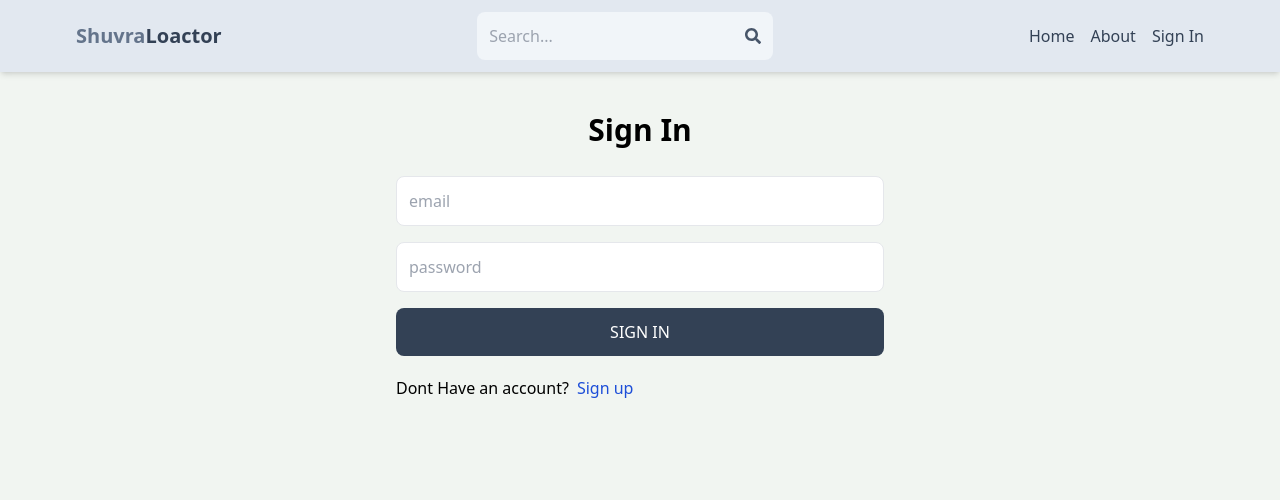
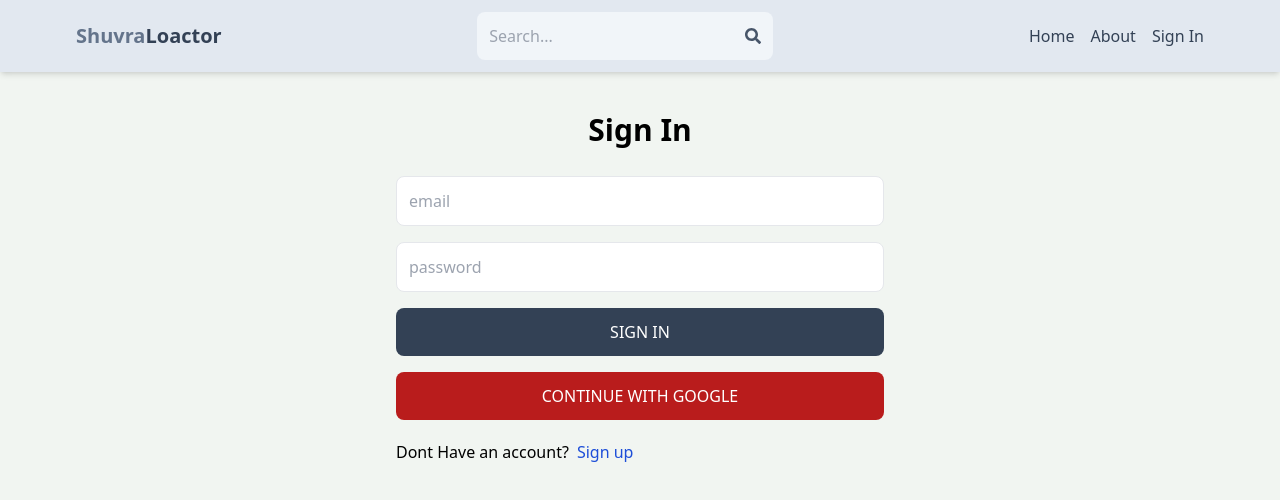
Before and after one commit to shuvra442/MARN-LOCATOR, a React (Vite) app: page /signin in a window 1280 px wide. Shown: the top 500 px of the page. Built offline with nearby package versions, Linux system fonts and the light colour scheme; no server answers.

Commit message:
create and add OAuth

```diff
--- a/package.json
+++ b/package.json
@@ -11,6 +11,7 @@
   },
   "dependencies": {
     "@reduxjs/toolkit": "^2.0.1",
+    "firebase": "^10.7.1",
     "react": "^18.2.0",
     "react-dom": "^18.2.0",
     "react-icons": "^4.12.0",
--- /dev/null
+++ b/src/component/OAuth.jsx
@@ -0,0 +1,46 @@
+import React from "react";
+import { GoogleAuthProvider, getAuth, signInWithPopup } from "firebase/auth";
+import { app } from "../firebase";
+import { useDispatch } from "react-redux";
+import { signInSuccess } from "../redux/User/userSlice";
+import { useNavigate } from "react-router-dom";
+
+export default function OAuth() {
+  const dispatch = useDispatch();
+  const navigate = useNavigate();
+  const handleGoogleClick = async () => {
+    try {
+      const provider = new GoogleAuthProvider();
+      const auth = getAuth(app);
+
+      const result = await signInWithPopup(auth, provider);
+
+      const res = await fetch("/api/auth/google", {
+        method: "POST",
+        headers: {
+          "Content-Type": "application/json",
+        },
+        body: JSON.stringify({
+          name: result.user.displayName,
+          email: result.user.email,
+          photo: result.user.photoURL,
+        }),
+      });
+      const data= await res.json();
+      dispatch(signInSuccess(data));
+      navigate("/");
+    } catch (error) {
+      console.log("could not sign in with google", error);
+    }
+  };
+
+  return (
+    <button
+      onClick={handleGoogleClick}
+      className="bg-red-700 text-white p-3 rounded-lg uppercase hover:opacity-95"
+    >
+      {" "}
+      Continue with google{" "}
+    </button>
+  );
+}
--- /dev/null
+++ b/src/firebase.js
@@ -0,0 +1,17 @@
+// Import the functions you need from the SDKs you need
+import { initializeApp } from "firebase/app";
+// TODO: Add SDKs for Firebase products that you want to use
+// https://firebase.google.com/docs/web/setup#available-libraries
+
+// Your web app's Firebase configuration
+const firebaseConfig = {
+  apiKey: import.meta.env.VITE_FIREBASE_API,
+  authDomain: "mern-locator.firebaseapp.com",
+  projectId: "mern-locator",
+  storageBucket: "mern-locator.appspot.com",
+  messagingSenderId: "68898313111",
+  appId: "1:68898313111:web:22fe1c2d17677af73d2ad2"
+};
+
+// Initialize Firebase
+export const app = initializeApp(firebaseConfig);
--- a/src/pages/SignIn.jsx
+++ b/src/pages/SignIn.jsx
@@ -2,6 +2,7 @@
 import { Link, useNavigate} from "react-router-dom";
 import { useDispatch, useSelector } from "react-redux";
 import { signInStart, signInSuccess, signInFailure } from "../redux/User/userSlice";
+import OAuth from "../component/OAuth";
 
 export default function SignIn() {
   const [formData, setFormData] = useState({});
@@ -66,6 +67,7 @@
         disabled:opacity-80">
           {loading ? 'Loading...' : 'Sign In'}
         </button>
+        <OAuth/>
       </form>
 
       <div className="flex gap-2 mt-5">
--- a/src/pages/SignUp.jsx
+++ b/src/pages/SignUp.jsx
@@ -1,5 +1,6 @@
 import { useState } from "react";
 import { Link, useNavigate} from "react-router-dom";
+import OAuth from "../component/OAuth";
 
 export default function SignUp() {
   const [formData, setFormData] = useState({});
@@ -76,6 +77,7 @@
         disabled:opacity-80">
           {loading ? 'Loading...' : 'Sign Up'}
         </button>
+        <OAuth/>
       </form>
 
       <div className="flex gap-2 mt-5">
```
Also changed, not shown: 2 other files (tests, documents, lock files or other folders).
